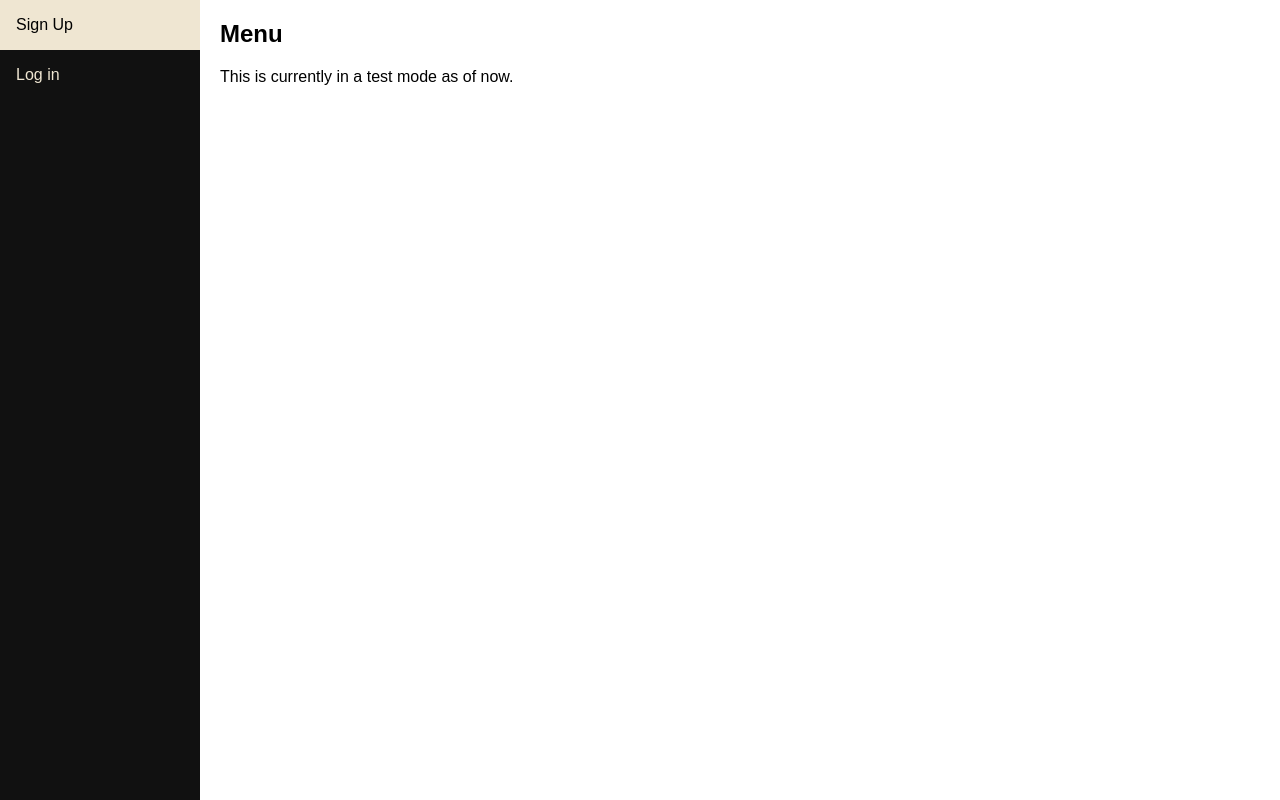
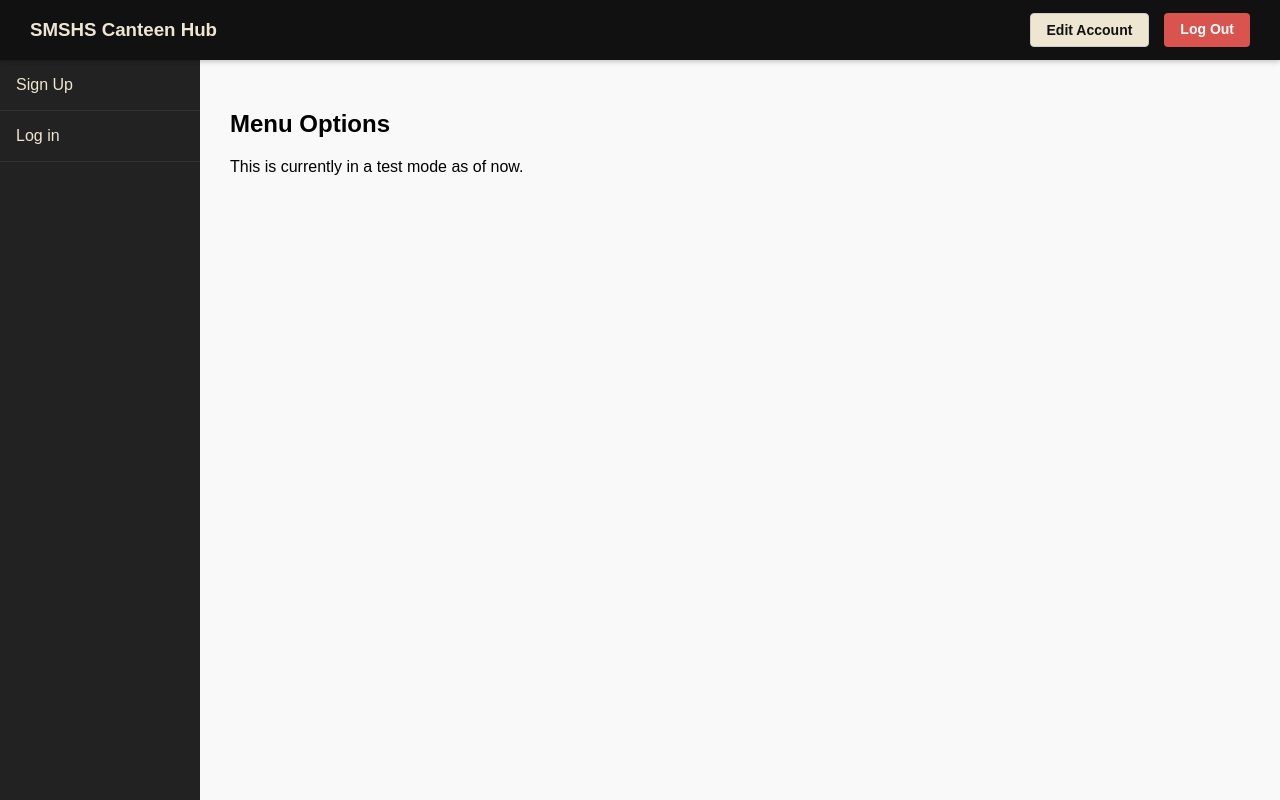
Before and after one commit to 3kam/SoftwareEngineeringProject, a Python web app: template canteeneats_app/templates/menu.html in a window 1280 px wide. Run offline with Jinja, Linux system fonts and the light colour scheme; the template is opened without the code that fills it, so the values that code supplies are empty.

Commit message:
menu change

```diff
--- a/canteeneats_app/sw.js
+++ /dev/null
@@ -1 +0,0 @@
-s
--- a/canteeneats_app/templates/menu.html
+++ b/canteeneats_app/templates/menu.html
@@ -12,17 +12,71 @@
 body {
     margin: 0;
     font-family: Arial, Helvetica, sans-serif;
+    background-color: #f9f9f9;
 }
-/* side navigation */
-.sidenav {
-    height: 100%;
-    width: 200px;
-    position: fixed; /* Added colon */
-    z-index: 1;      /* Added semicolon */
+
+/* 1. TOP HEADER BAR (Spans full width across the very top) */
+.header {
+    height: 60px;
+    width: 100%;
+    position: fixed;
     top: 0;
     left: 0;
-    background-color: #111;
-    overflow-x: hidden; /* Fixed spelling */
+    background-color: #111111; /* Changed to dark to match a unified theme, or keep #fff */
+    color: #EFE6D2;
+    display: flex;
+    align-items: center;
+    justify-content: space-between;
+    padding: 0 30px;
+    box-shadow: 0 2px 5px rgba(0,0,0,0.2);
+    z-index: 3; /* Highest priority layer */
+}
+
+/* Header Action Buttons Container */
+.header-actions {
+    display: flex;
+    gap: 15px;
+}
+
+/* Button Styling */
+.btn {
+    text-decoration: none;
+    padding: 8px 16px;
+    border-radius: 4px;
+    font-size: 14px;
+    font-weight: bold;
+    transition: background-color 0.2s;
+}
+
+.btn-edit {
+    background-color: #EFE6D2;
+    color: #111;
+    border: 1px solid #ccc;
+}
+
+.btn-edit:hover {
+    background-color: #dcd3be;
+}
+
+.btn-logout {
+    background-color: #d9534f;
+    color: white;
+}
+
+.btn-logout:hover {
+    background-color: #c9302c;
+}
+
+/* 2. SIDE NAVIGATION (Starts BELOW the 60px header) */
+.sidenav {
+    height: calc(100% - 60px); /* Spans remaining viewport height */
+    width: 200px;
+    position: fixed;
+    top: 60px; /* Pushed down exactly by the header's height */
+    left: 0;
+    background-color: #222222; /* Slightly different dark shade for depth */
+    overflow-x: hidden;
+    z-index: 2;
 }
 
 /* Side navigation links */
@@ -31,30 +85,45 @@ body {
     padding: 16px;
     text-decoration: none;
     display: block;
+    border-bottom: 1px solid #333; /* Clean separator line */
 }
+
 /* Change color when hovering */
 .sidenav a:hover {
     background-color: #EFE6D2;
     color: black;
 }
 
-/* style content */
+/* 3. MAIN CONTENT AREA (Pushed right and down to frame perfectly) */
 .content {
-    margin-left: 200px;
-    padding-left: 20px;
+    margin-left: 200px; /* Shifts right past the sidebar width */
+    margin-top: 60px;   /* Shifts down past the top header height */
+    padding: 30px;
 }
 </style>
 </head>
 <body>
-    <!-- Changed class from "menu" to "sidenav" to match CSS -->
+
+    <!-- TOP HEADER SYSTEM BAR -->
+    <div class="header">
+        <h3>SMSHS Canteen Hub</h3>
+        <div class="header-actions">
+            <a href="edit_account.html" class="btn btn-edit">Edit Account</a>
+            <a href="/logout" class="btn btn-logout">Log Out</a>
+        </div>
+    </div>
+
+    <!-- SIDE NAVIGATION TREE -->
     <div class="sidenav">
-        <a href="register.html">Sign Up</a>
+        <a href="signup.html">Sign Up</a>
         <a href="login.html">Log in</a>
     </div>
 
+    <!-- PERSISTENT APP VIEWPORT -->
     <div class="content">
-        <h2>Menu</h2>
+        <h2>Menu Options</h2>
         <p>This is currently in a test mode as of now.</p>
     </div>
+
 </body>
 </html>
```
Also changed, not shown: canteeneats_app/.database/database.db, canteeneats_app/.database/myquery.sql.
